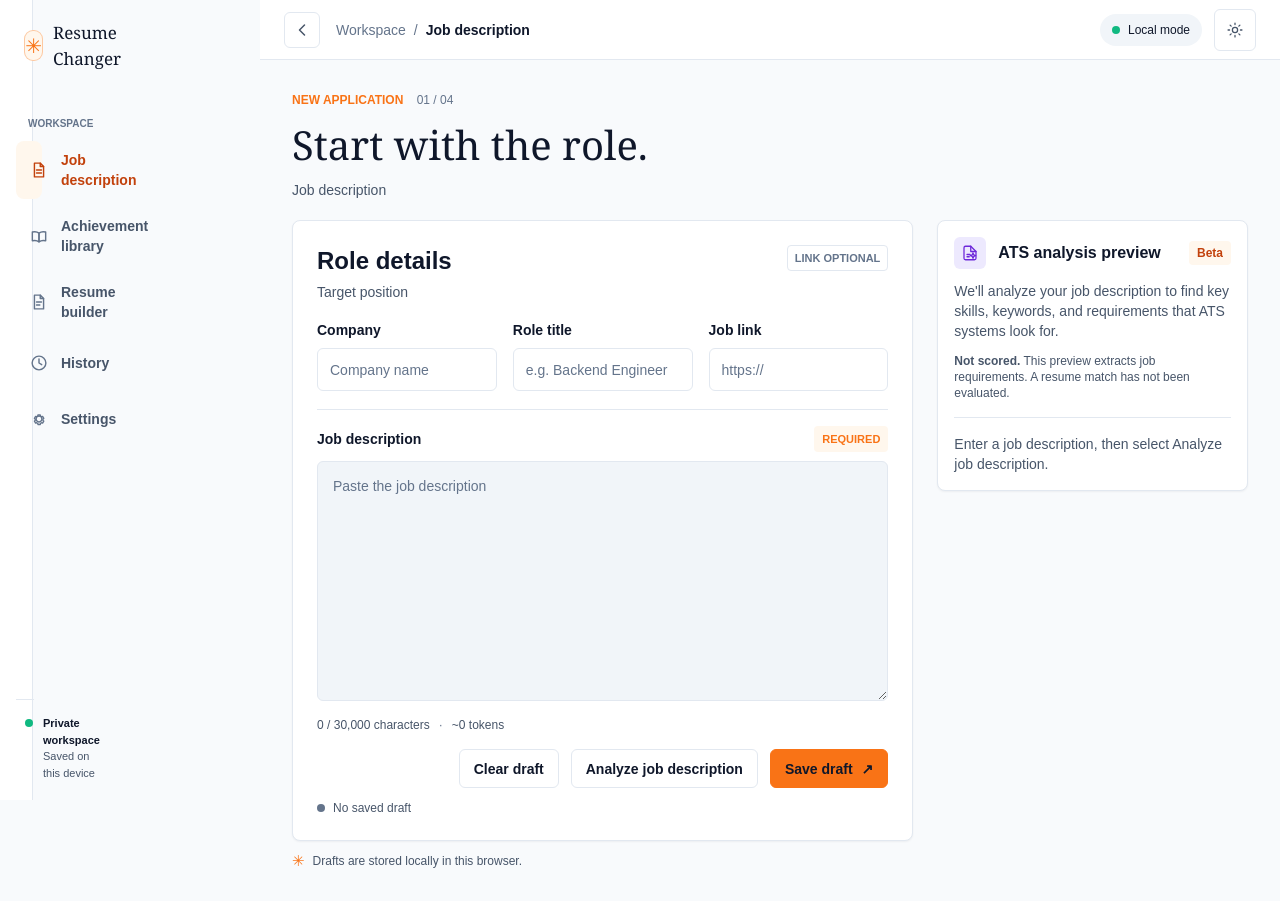
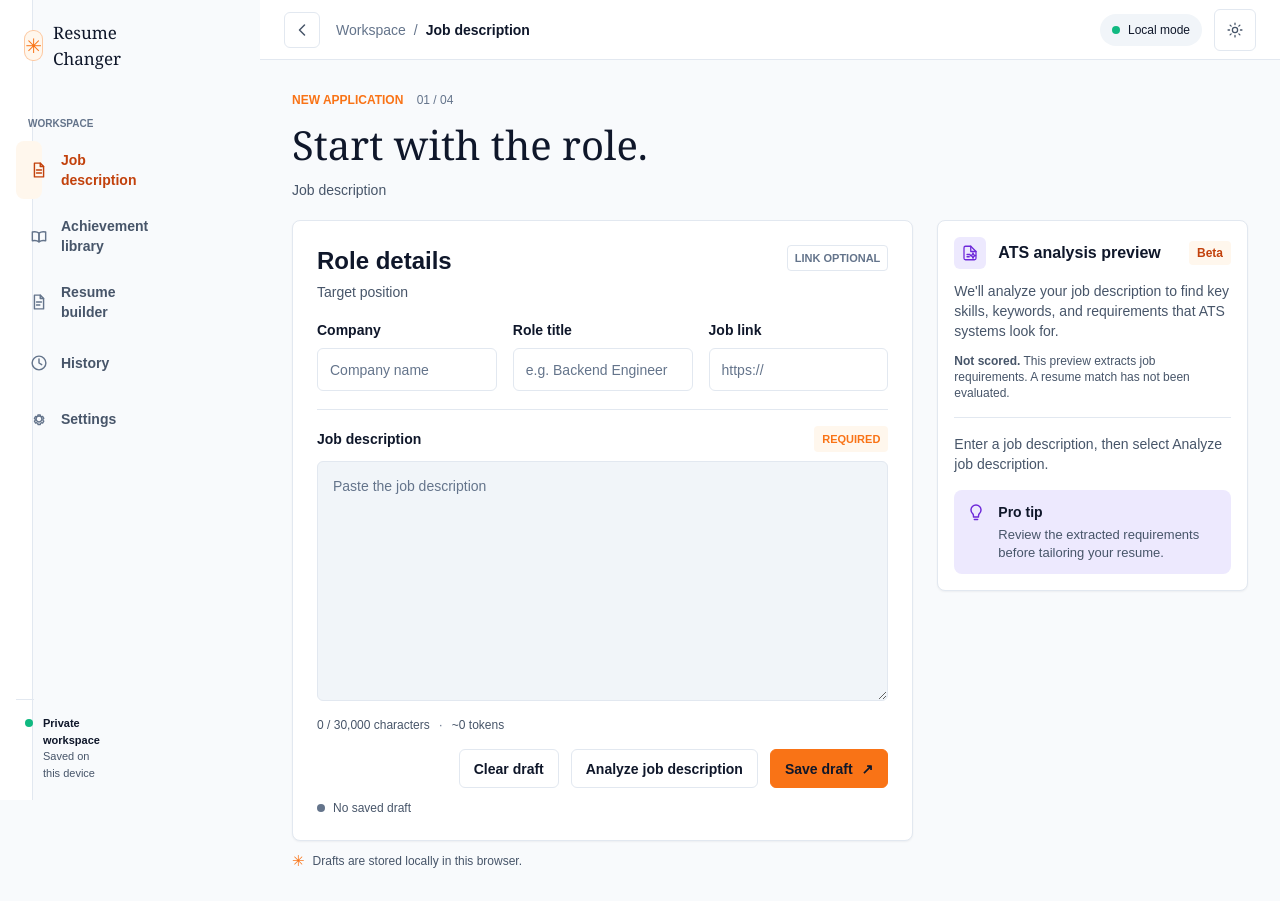
Before and after one commit to AyushGahtori/resume-changer, a Next.js app: page / in a window 1280 px wide. Built offline with nearby package versions, Linux system fonts and the light colour scheme.

Commit message:
feat(home): add supporting preview tip (UI task 25)

```diff
--- a/src/app/globals.css
+++ b/src/app/globals.css
@@ -1176,6 +1176,34 @@
 .ats-score-notice strong {
   font-weight: 600;
 }
+.ats-tip {
+  display: grid;
+  grid-template-columns: 20px minmax(0, 1fr);
+  gap: 12px;
+  margin-top: 16px;
+  padding: 12px;
+  border-radius: 8px;
+  background: var(--color-violet-subtle);
+  color: var(--color-violet-strong);
+}
+.ats-tip-icon {
+  width: 20px;
+  height: 20px;
+}
+.ats-tip h3 {
+  margin: 0 0 4px;
+  color: var(--ink);
+  font-size: 14px;
+  font-weight: 600;
+  line-height: 20px;
+}
+.ats-tip p {
+  margin: 0;
+  color: var(--muted);
+  font-size: 13px;
+  line-height: 18px;
+  overflow-wrap: anywhere;
+}
 .analysis-signals {
   display: grid;
   gap: 8px;
--- a/src/components/home/ats-analysis-preview.tsx
+++ b/src/components/home/ats-analysis-preview.tsx
@@ -45,6 +45,24 @@
       ) : (
         <JobAnalysisPanel {...props} embedded />
       )}
+      <section className="ats-tip" aria-labelledby="ats-tip-title">
+        <svg
+          className="ats-tip-icon"
+          viewBox="0 0 24 24"
+          fill="none"
+          stroke="currentColor"
+          strokeWidth="1.7"
+          strokeLinecap="round"
+          strokeLinejoin="round"
+          aria-hidden="true"
+        >
+          <path d="M9 18h6m-5 3h4M8 14a6 6 0 1 1 8 0c-1.2 1-1 2-1 4H9c0-2 .2-3-1-4Z" />
+        </svg>
+        <div>
+          <h3 id="ats-tip-title">Pro tip</h3>
+          <p>Review the extracted requirements before tailoring your resume.</p>
+        </div>
+      </section>
     </aside>
   );
 }
```
Also changed, not shown: 8 other files (tests, documents, lock files or other folders).
